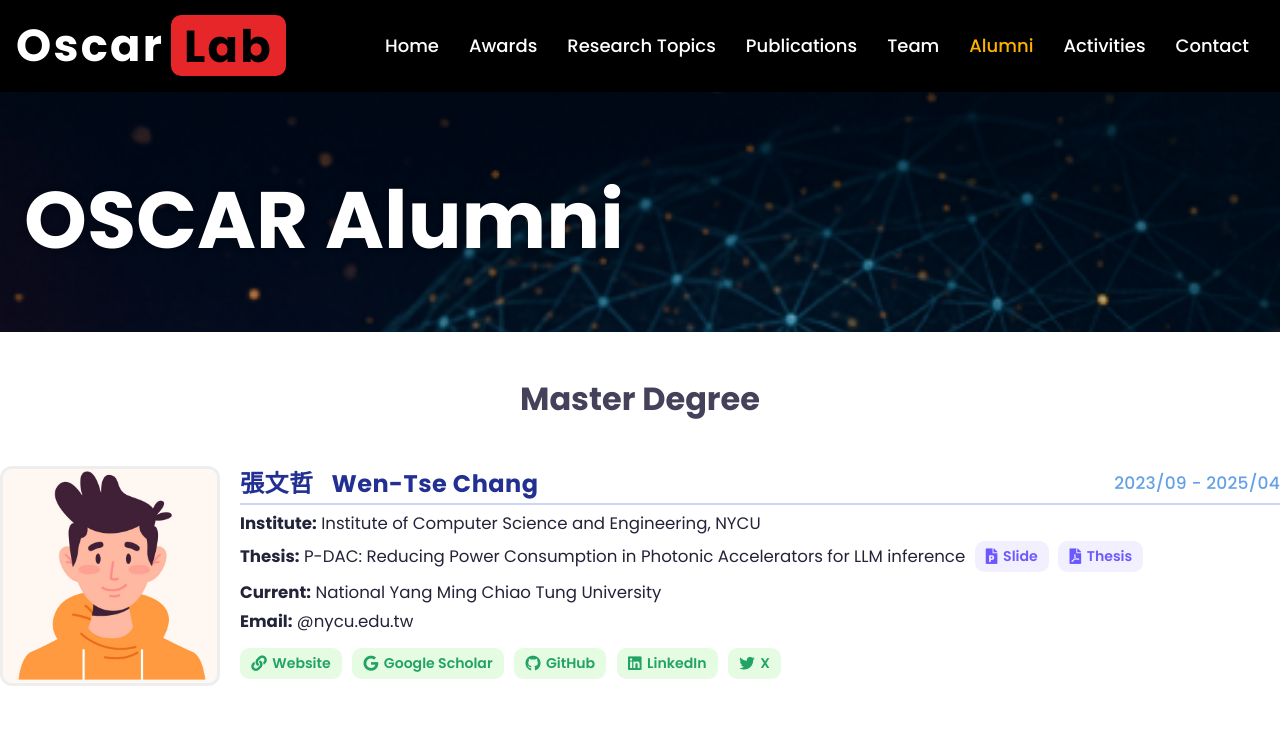
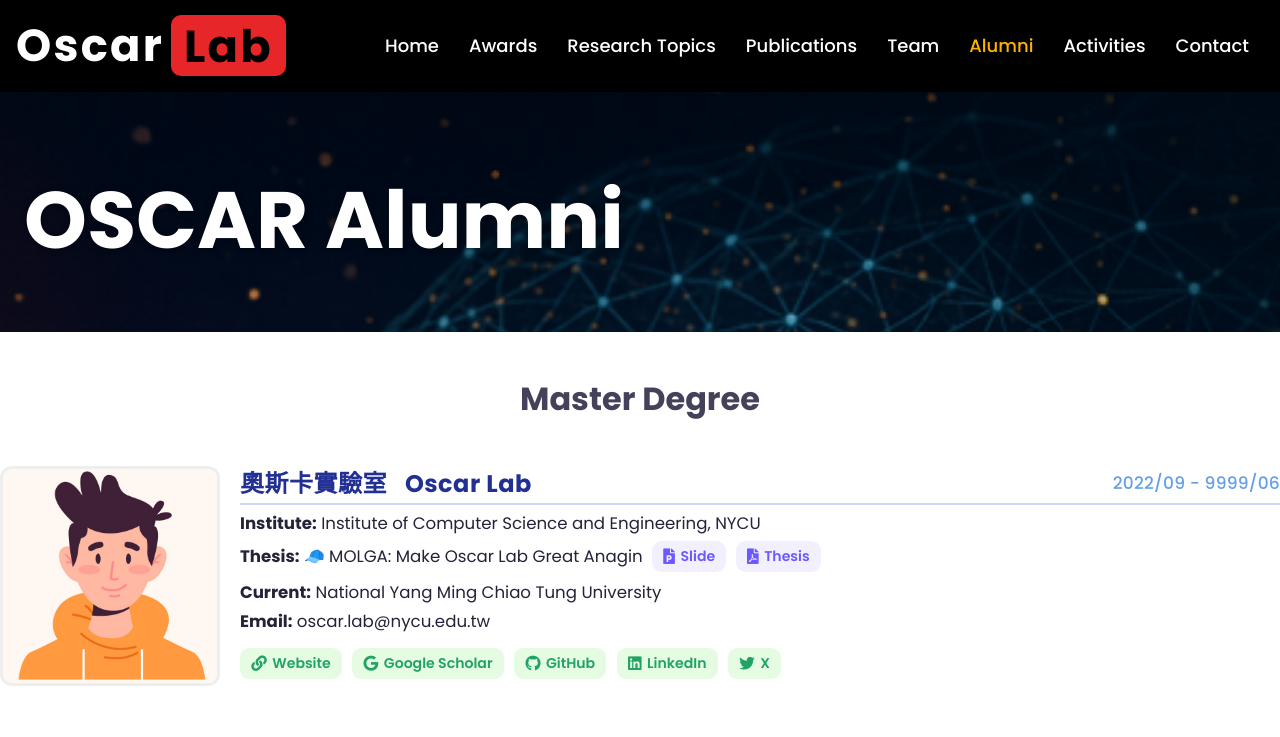
Before and after one commit to oscarlab2022/oscarlab2022.github.io, a plain HTML site: page alumni.html in a window 1280 px wide. Shown: the top 737 px of the page. Drawn offline with nearby package versions, Linux system fonts and the light colour scheme.

Commit message:
feat(alumni): add demo alumni entry

```diff
--- a/alumni.html
+++ b/alumni.html
@@ -80,6 +80,55 @@
         </div>
 
         <!-- Alumni Entry -->
+
+        <!-- Demo Entry -->
+        <div class="alumni-entry">
+            <div class="alumni-thumb">
+                <img src="img/member-M.jpg" alt="Wen-Tse Chang">
+            </div>
+
+            <div class="alumni-text">
+                <!-- Alumni Name Block -->
+                <div class="alumni-name">
+                    奧斯卡實驗室<span class="alumni-en">Oscar Lab</span>
+                    <span class="alumni-duration">2022/09 - 9999/06</span>
+                </div>
+                <!-- <p class="mb-1"><strong>Duration:</strong> 2023/09 - 2025/04</p> -->
+                <p class="mb-1"><strong>Institute:</strong> Institute of Computer Science and Engineering, NYCU</p>
+                <p class="mb-1">
+                    <strong>Thesis:</strong>
+                    🧢 MOLGA: Make Oscar Lab Great Anagin
+                    <!-- Purple chip by default, just use alumni-chip -->
+                    <a class="alumni-chip" href="thesis/Slide_OscarLab.pdf" target="_blank" style="margin-left: 5px;">
+                        <i class="fas fa-file-powerpoint"></i>Slide
+                    </a>
+                    <a class="alumni-chip" href="thesis/Thesis_OscarLab.pdf" target="_blank" style="margin-left: 5px;">
+                        <i class="fas fa-file-pdf"></i>Thesis
+                    </a>
+                </p>
+                <p class="mb-1"><strong>Current:</strong> National Yang Ming Chiao Tung University</p>
+                <p class="mb-1"><strong>Email:</strong> oscar.lab@nycu.edu.tw</p>
+                <div class="alumni-tags">
+                    <!-- Green chip: add .green to the end -->
+                    <a class="alumni-chip green" href="https://xxxxxxxxxxxxxxx" target="_blank">
+                        <i class="fas fa-link"></i>Website
+                    </a>
+                    <a class="alumni-chip green" href="https://xxxxxxxxxxxxxxx" target="_blank">
+                        <i class="fab fa-google"></i>Google Scholar
+                    </a>
+                    <a class="alumni-chip green" href="https://xxxxxxxxxxxxxxx" target="_blank">
+                        <i class="fab fa-github"></i>GitHub
+                    </a>
+                    <a class="alumni-chip green" href="https://xxxxxxxxxxxxxxx" target="_blank">
+                        <i class="fab fa-linkedin"></i>LinkedIn
+                    </a>
+                    <a class="alumni-chip green" href="https://xxxxxxxxxxxxxxx" target="_blank">
+                        <i class="fab fa-twitter"></i>X
+                    </a>
+                </div>
+            </div>
+        </div>
+
 
         <!-- Alumni 7 -->
         <div class="alumni-entry">
```
Also changed, not shown: 1 other file.
